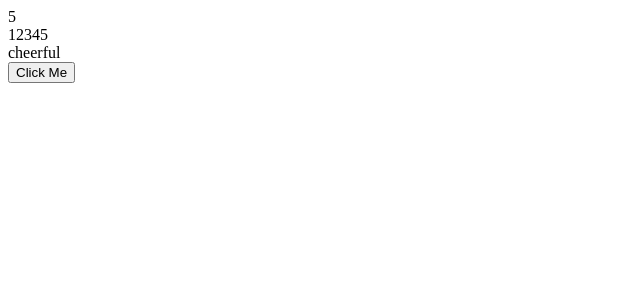
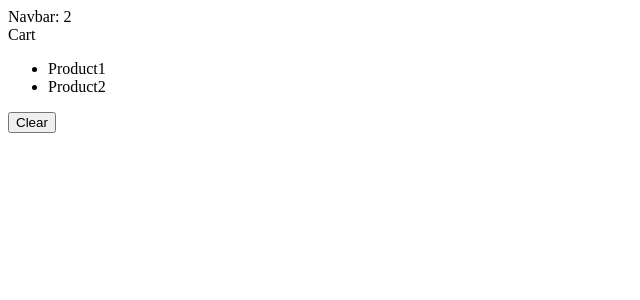
Before and after one commit to rajkumarpaneru/react-basics, a React (Vite) app: page / in a window 1280 px wide. Shown: the top 300 px of the page, without its empty margins (0-640 px from the left). Built offline with nearby package versions, Linux system fonts and the light colour scheme.

Commit message:
sharing states between components

```diff
--- a/src/App.tsx
+++ b/src/App.tsx
@@ -5,9 +5,22 @@
 import Button from "./components/Button";
 import Like from "./components/Like";
 import UpdateState from "./components/UpdateState";
+import Navbar from "./components/Navbar";
+import Cart from "./components/Cart";
 
 const App = () => {
-  return <UpdateState />;
+  const handleClear = () => {
+    setCartItems([]);
+  };
+
+  const [cartItems, setCartItems] = useState(["Product1", "Product2"]);
+
+  return (
+    <div>
+      <Navbar cartItemCount={cartItems.length} />
+      <Cart cartItems={cartItems} onClear={handleClear} />
+    </div>
+  );
 };
 
 export default App;
--- /dev/null
+++ b/src/components/Cart.tsx
@@ -0,0 +1,21 @@
+import React from "react";
+
+interface Props {
+  cartItems: string[];
+  onClear: () => void;
+}
+const Cart = ({ cartItems, onClear }: Props) => {
+  return (
+    <>
+      <div>Cart</div>
+      <ul>
+        {cartItems.map((item, index) => (
+          <li key={index}>{item}</li>
+        ))}
+      </ul>
+      <button onClick={onClear}>Clear</button>
+    </>
+  );
+};
+
+export default Cart;
--- /dev/null
+++ b/src/components/Navbar.tsx
@@ -0,0 +1,10 @@
+import React from "react";
+
+interface Props {
+  cartItemCount: number;
+}
+const Navbar = ({ cartItemCount }: Props) => {
+  return <div>Navbar: {cartItemCount}</div>;
+};
+
+export default Navbar;
```
